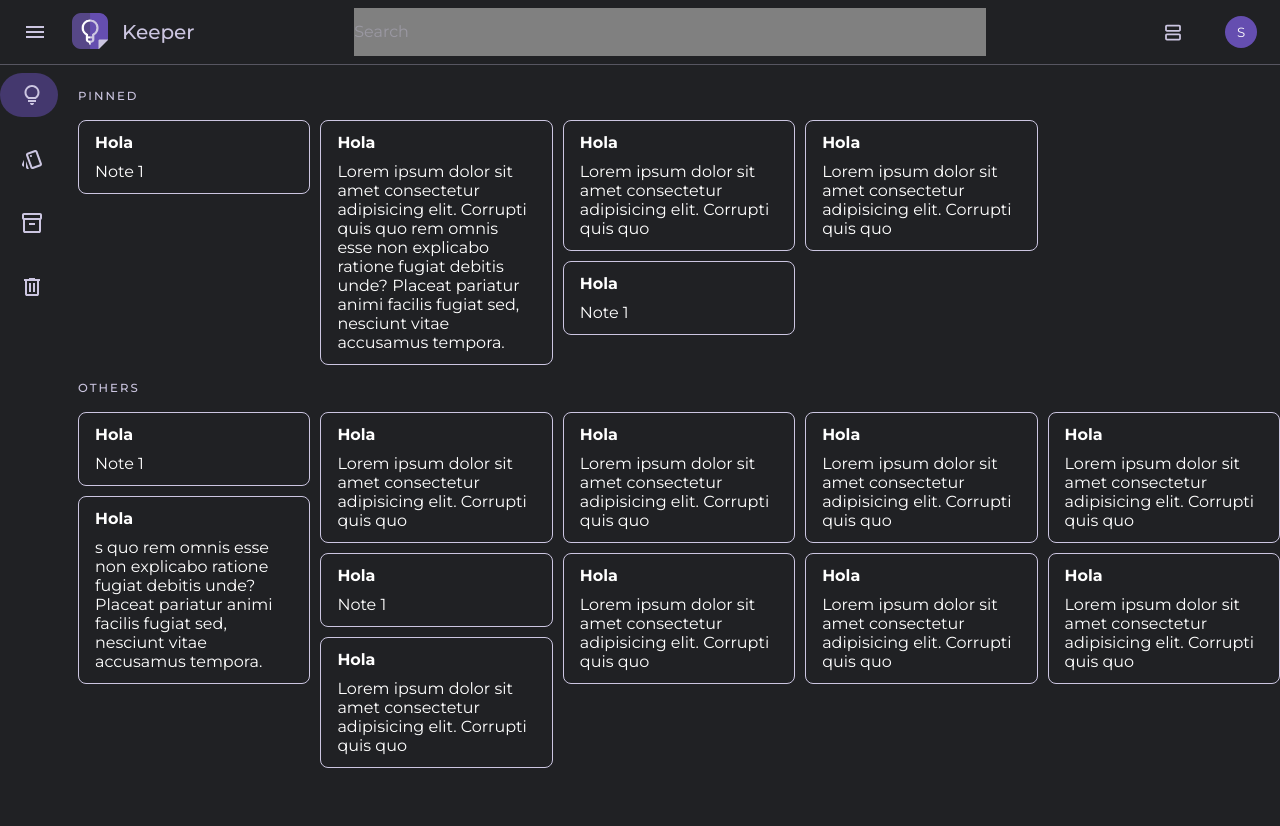
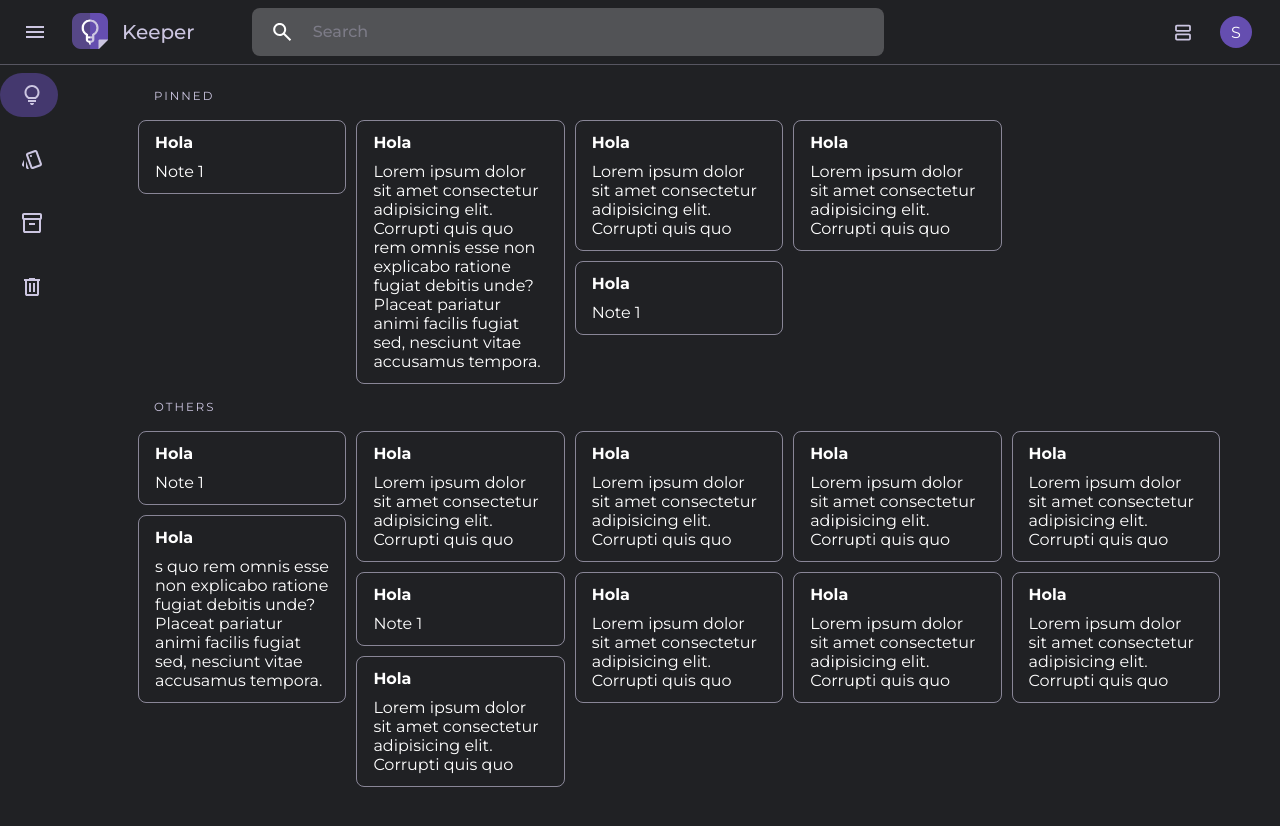
Before and after one commit to ShermanPI/Keeper, a React (Vite) app: page /home in a window 1280 px wide. Shown: the top 826 px of the page. Built offline with nearby package versions, Linux system fonts and the light colour scheme.

Commit message:
style: :art: header responsive

```diff
--- a/src/assets/styles/pages/home.css
+++ b/src/assets/styles/pages/home.css
@@ -34,9 +34,13 @@ body {
 }
 
 @media only screen and (min-width: 768px) {
+  .all-notes-container{
+    margin-inline: 6rem;
+  }
+
   .all-notes-container.one-column-width{
-    width: 80%;
     margin-inline: auto;
+    max-width: 598px;
   }
 }
 
--- a/src/components/Header/Header.jsx
+++ b/src/components/Header/Header.jsx
@@ -1,5 +1,5 @@
 import './assets/styles/header.css'
-import { MenuIcon, FrameIcon, OneColumnGridIcon } from './assets/images/icons'
+import { MenuIcon, FrameIcon, OneColumnGridIcon, MagnifyingGlasses } from './assets/images/icons'
 
 export default function Header ({ menuOpenHandler, gridHandler, oneColumnGrid }) {
   return (
@@ -16,7 +16,11 @@ export default function Header ({ menuOpenHandler, gridHandler, oneColumnGrid })
       </div>
 
       <form className='form-filter-container'>
+        <div className='search-icon'>
+          <MagnifyingGlasses />
+        </div>
         <input type='text' placeholder='Search' />
+        <div className='search-icon' />
       </form>
       <button className='icon' onClick={gridHandler}>
         {oneColumnGrid ? <FrameIcon /> : <OneColumnGridIcon />}
--- a/src/components/Header/assets/images/icons.jsx
+++ b/src/components/Header/assets/images/icons.jsx
@@ -21,3 +21,11 @@ export function OneColumnGridIcon () {
     </svg>
   )
 }
+
+export function MagnifyingGlasses () {
+  return (
+    <svg width='24' height='24' viewBox='0 0 24 24' fill='none' xmlns='http://www.w3.org/2000/svg'>
+      <path d='M19.6 21L13.3 14.7C12.8 15.1 12.225 15.4167 11.575 15.65C10.925 15.8833 10.2333 16 9.5 16C7.68333 16 6.14583 15.3708 4.8875 14.1125C3.62917 12.8542 3 11.3167 3 9.5C3 7.68333 3.62917 6.14583 4.8875 4.8875C6.14583 3.62917 7.68333 3 9.5 3C11.3167 3 12.8542 3.62917 14.1125 4.8875C15.3708 6.14583 16 7.68333 16 9.5C16 10.2333 15.8833 10.925 15.65 11.575C15.4167 12.225 15.1 12.8 14.7 13.3L21 19.6L19.6 21ZM9.5 14C10.75 14 11.8125 13.5625 12.6875 12.6875C13.5625 11.8125 14 10.75 14 9.5C14 8.25 13.5625 7.1875 12.6875 6.3125C11.8125 5.4375 10.75 5 9.5 5C8.25 5 7.1875 5.4375 6.3125 6.3125C5.4375 7.1875 5 8.25 5 9.5C5 10.75 5.4375 11.8125 6.3125 12.6875C7.1875 13.5625 8.25 14 9.5 14Z' fill='white' />
+    </svg>
+  )
+}
--- a/src/components/Header/assets/styles/header.css
+++ b/src/components/Header/assets/styles/header.css
@@ -38,9 +38,9 @@
 
 .form-filter-container input {
   border: none;
-  background: none;
+  background: transparent;
   width: 100%;
-  color: var(--light-color);
+  color: #fff;
 }
 
 .form-filter-container input::placeholder {
@@ -52,7 +52,15 @@
   outline-offset: 0px;
 }
 
+.search-icon{
+  display: none;
+}
+
 @media only screen and (min-width: 768px) {
+  .header-container button{
+    font-size: medium;
+  }
+
   .header-container {
     border-bottom: 1px solid #ccc6e151;
     border-radius: 0px;
@@ -65,14 +73,28 @@
   }
 
   .form-filter-container{
+    display: flex;
+    background-color: rgba(241,243,244,.24);
     width: 50%;
-    margin-inline: auto;
+    margin-right: auto;
+    border-radius: 0.8rem;
+    max-width: 75rem;
+  }
+
+  .search-icon{
+    width: 40px;
+    margin-inline: 1.4rem;
+    display: flex;
+    align-items: center;
+    justify-content: center;
+    cursor: pointer;
   }
 
   .form-filter-container input{
     line-height: 3;
     font-size: 1.6rem;
-    background-color: gray;
+    font-weight: 500;
+    /* padding-left: 1rem; */
   }
 
   .icon {
@@ -80,6 +102,8 @@
   }
 
   .profile-picture-container{
+    margin: 0px;
+    margin-right: 2rem;
     width: 3.2rem;
     height: 3.2rem;
   }
--- a/src/components/NotesSection/assets/style/noteSection.css
+++ b/src/components/NotesSection/assets/style/noteSection.css
@@ -31,6 +31,7 @@
 
 .section-title {
   letter-spacing: 0.2rem;
-  font-weight: 500;
+  font-weight: 400;
   line-height: 4;
+  padding-left: 1.6rem;
 }
--- a/src/components/SideMenu/assets/styles/sideMenu.css
+++ b/src/components/SideMenu/assets/styles/sideMenu.css
@@ -5,7 +5,7 @@
   width: 100%;
   height: 100vh;
   background-color: #ccc6e140;
-  transition: all 0.2s linear(0 0%, 0 1.8%, 0.01 3.6%, 0.03 6.35%, 0.07 9.1%, 0.13 11.4%, 0.19 13.4%, 0.27 15%, 0.34 16.1%, 0.54 18.35%, 0.66 20.6%, 0.72 22.4%, 0.77 24.6%, 0.81 27.3%, 0.85 30.4%, 0.88 35.1%, 0.92 40.6%, 0.94 47.2%, 0.96 55%, 0.98 64%, 0.99 74.4%, 1 86.4%, 1 100%);
+  transition: all 0.4s ease;
 }
 
 .categories-menu.hidden {
@@ -57,6 +57,7 @@
     align-items: center;
     gap: 1.4rem;
     font-weight: 400;
+    margin-right: 4.8rem;
   }
   .logo-landscape h1{
     font-weight: 500;
@@ -67,6 +68,7 @@
     max-width: 28rem;
     position: relative;
     background-color: transparent;
+    transition: all 0.2s linear(0 0%, 0 1.8%, 0.01 3.6%, 0.03 6.35%, 0.07 9.1%, 0.13 11.4%, 0.19 13.4%, 0.27 15%, 0.34 16.1%, 0.54 18.35%, 0.66 20.6%, 0.72 22.4%, 0.77 24.6%, 0.81 27.3%, 0.85 30.4%, 0.88 35.1%, 0.92 40.6%, 0.94 47.2%, 0.96 55%, 0.98 64%, 0.99 74.4%, 1 86.4%, 1 100%);
   }
 
   .categories-menu.hidden {
--- a/src/index.css
+++ b/src/index.css
@@ -9,5 +9,5 @@ html {
   --secondary-color: #101935;
   --strong-color: #564787;
   --background-color: #202124;
-  --border-color: #ccc6e1;
+  --border-color: #ccc6e19d;
 }
```
